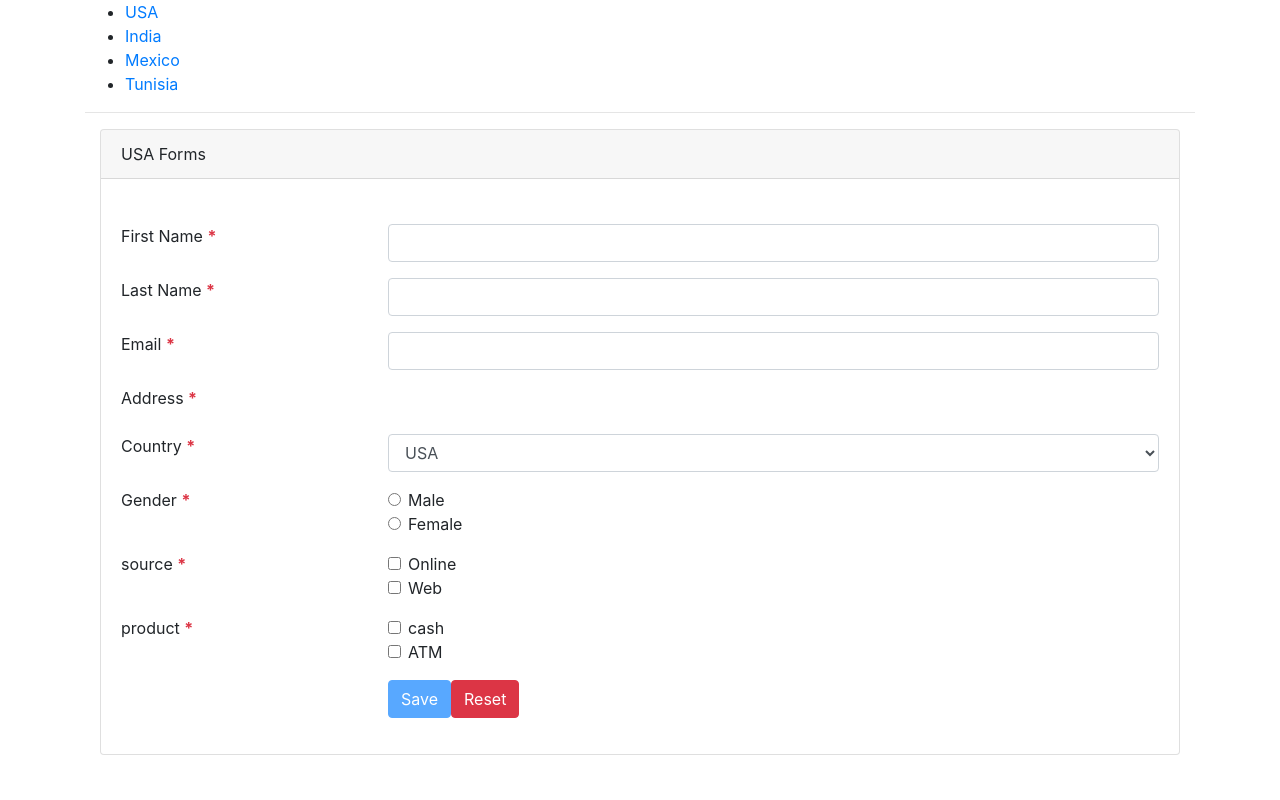
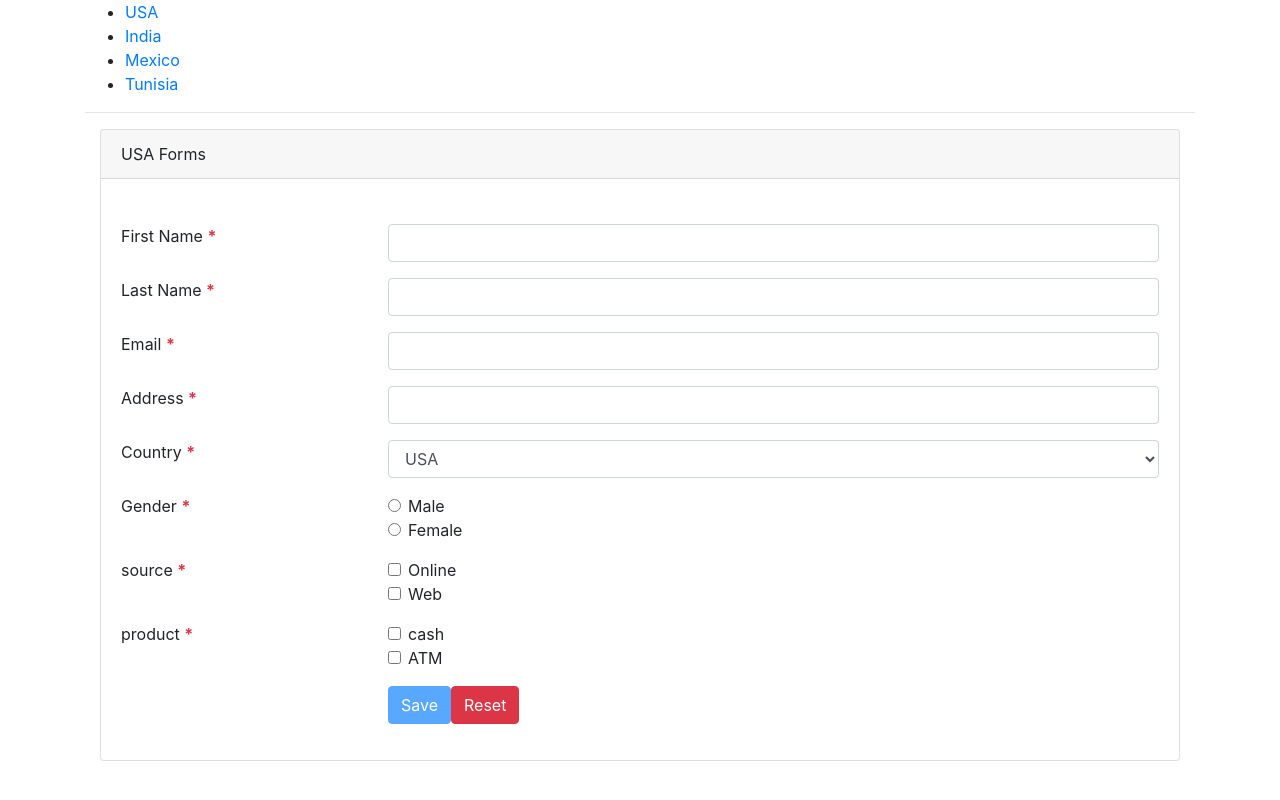
Before and after one commit to prakashm/angular-model-forms, an Angular app: page /#/create/1 in a window 1280 px wide. Built offline with nearby package versions, Linux system fonts and the light colour scheme.

Commit message:
1 file modified

```diff
--- a/src/app/shared.service.ts
+++ b/src/app/shared.service.ts
@@ -26,7 +26,7 @@ export class SharedService {
       required: true
     },
     {
-      type: "textarea",
+      type: "text",
       name: "address",
       label: "Address",
       value: "",
```
